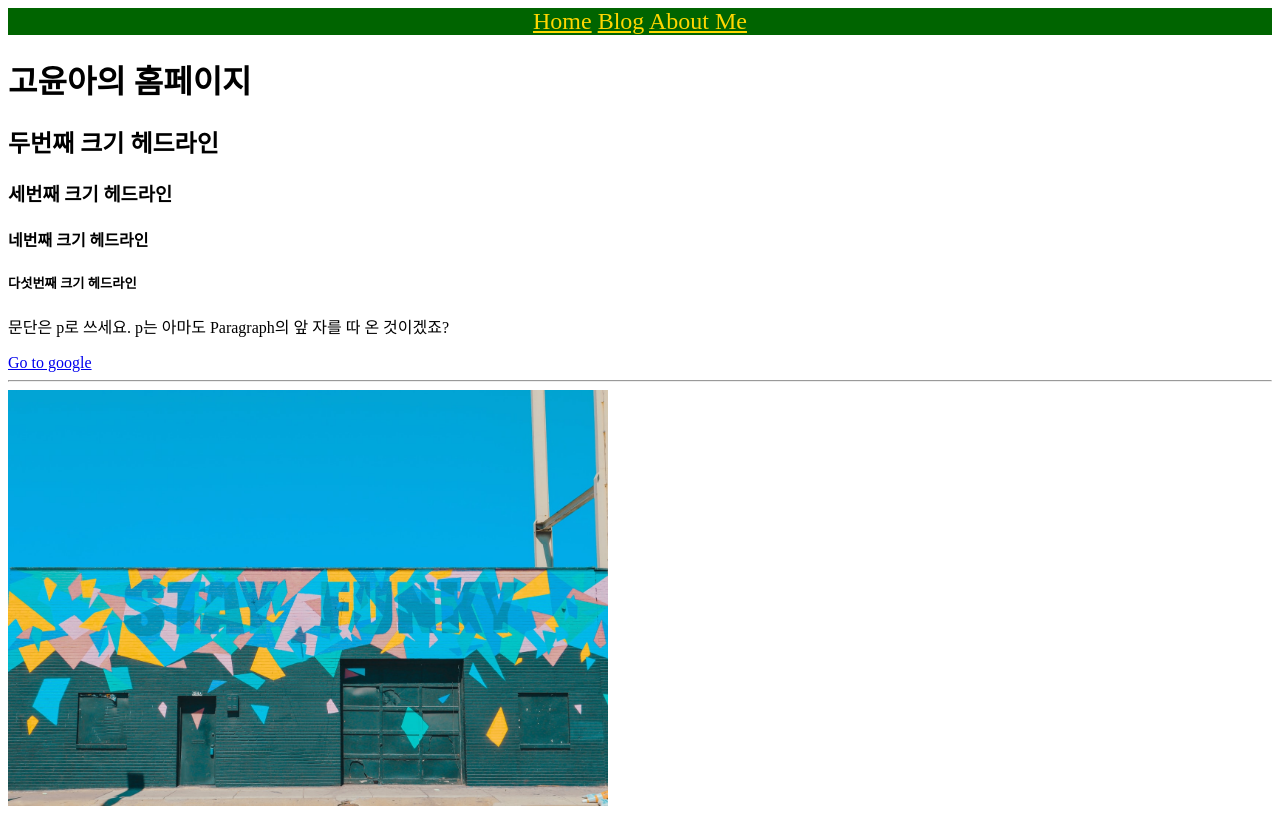
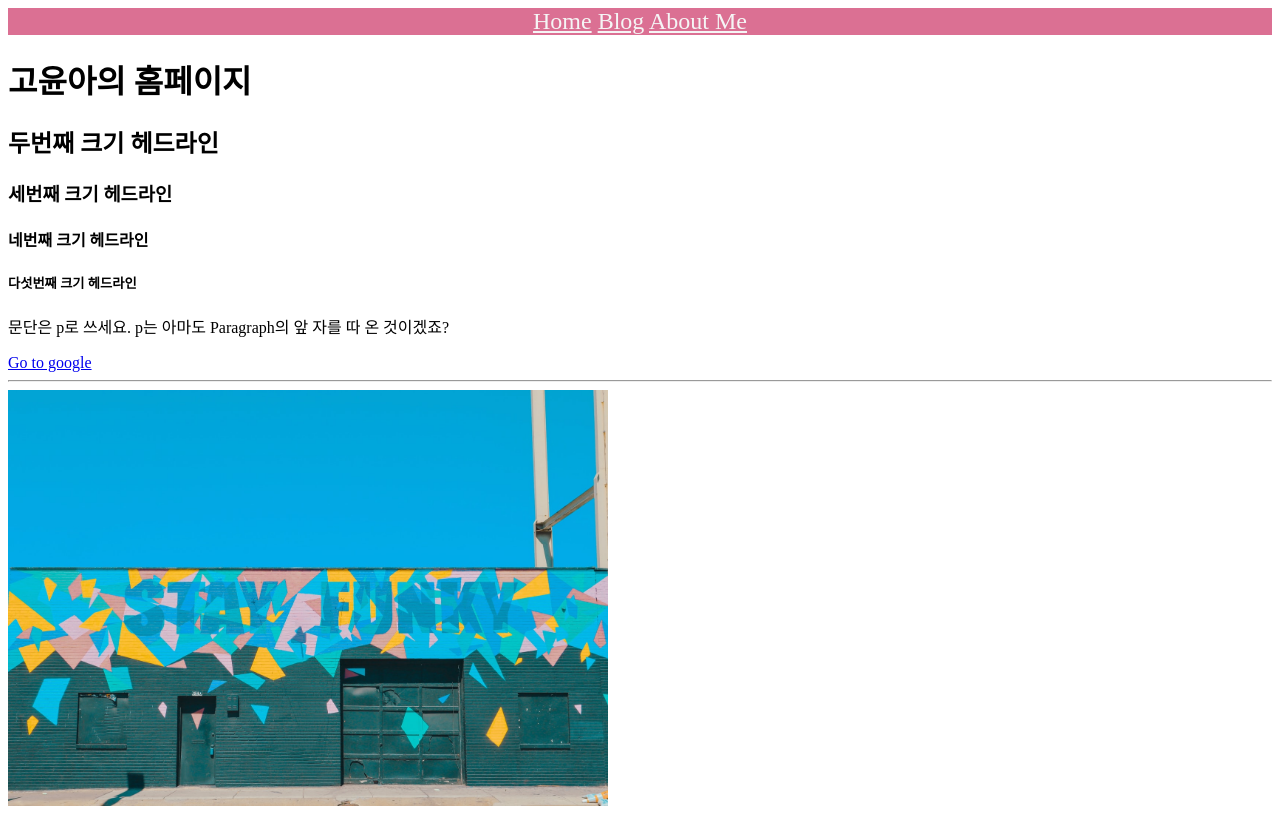
Before and after one commit to mondove9/mondove9.github.io, a plain HTML site: page index.html in a window 1280 px wide. Drawn offline with Linux system fonts and the light colour scheme.

Commit message:
Add files via upload

```diff
--- a/practice.css
+++ b/practice.css
@@ -1,2 +1,2 @@
-nav {background-color: darkgreen; font-size: 150%; text-align: center}
-nav a {color:gold}
+nav {background-color: palevioletred; font-size: 150%; text-align: center}
+nav a {color:whitesmoke}
```
